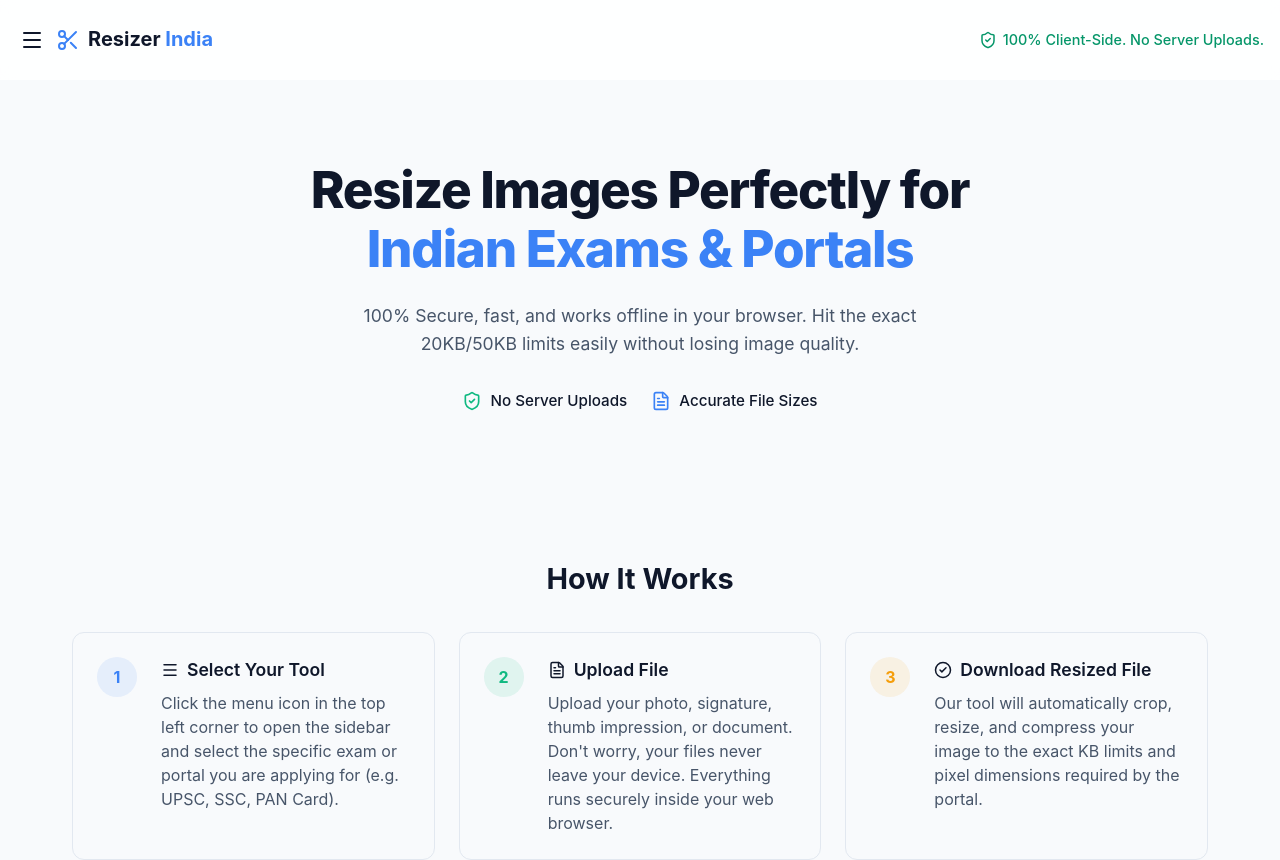
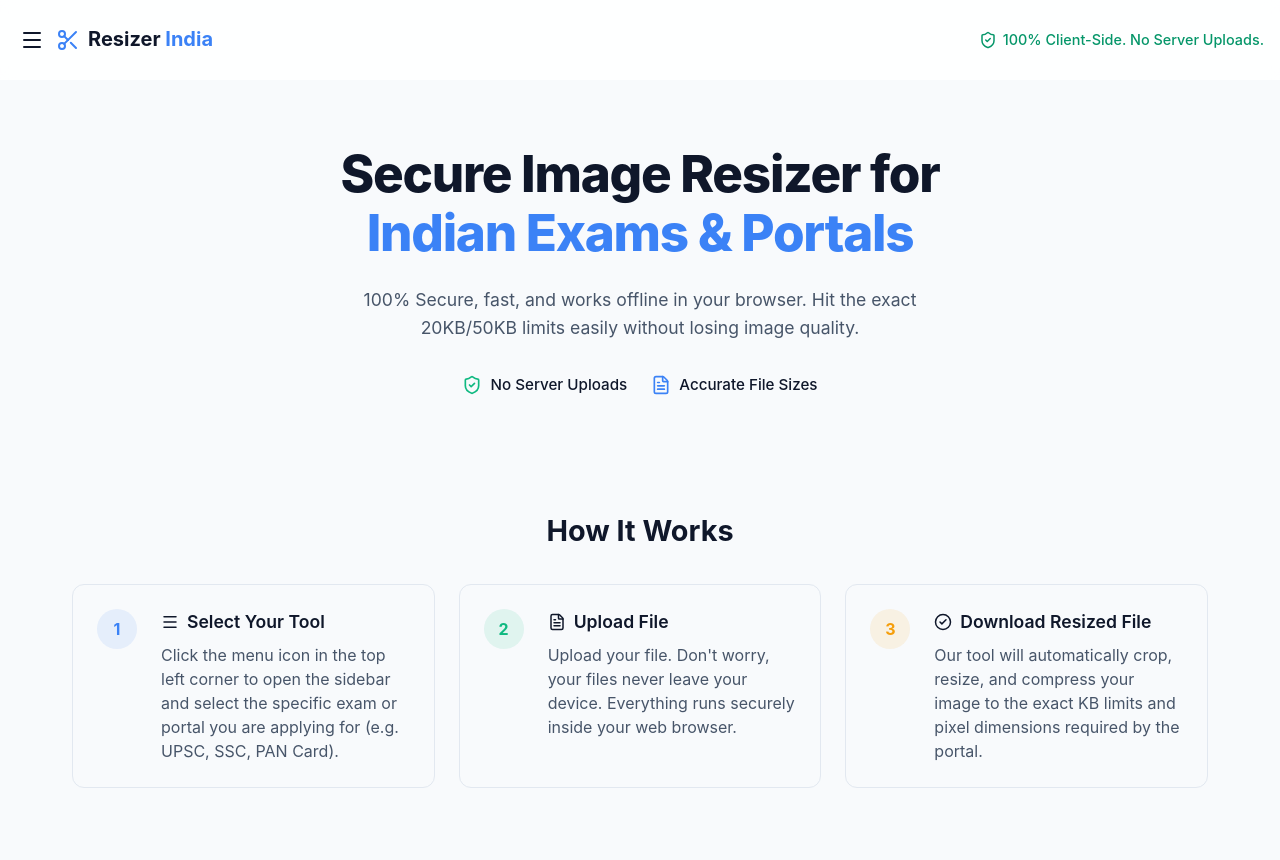
Before and after one commit to TechyNisarg/resizer-india, a React (Vite) app: page / in a window 1280 px wide. Shown: the top 860 px of the page. Built offline with nearby package versions, Linux system fonts and the light colour scheme.

Commit message:
style: refine hero spacing and update step 2 text

```diff
--- a/src/components/LandingPage.tsx
+++ b/src/components/LandingPage.tsx
@@ -4,9 +4,9 @@ import { ShieldCheck, FileText, CheckCircle2, User, Menu } from 'lucide-react';
 export const LandingPage: React.FC = () => {
   return (
     <div className="landing-page" style={{ maxWidth: '1200px', margin: '0 auto', paddingBottom: '4rem' }}>
-      <div style={{ textAlign: 'center', marginBottom: '4rem', padding: '3rem 1rem 1rem' }}>
+      <div style={{ textAlign: 'center', marginBottom: '2rem', padding: '2rem 1rem 1rem' }}>
         <h1 style={{ fontSize: '3.2rem', fontWeight: 800, color: 'var(--text-primary)', marginBottom: '1.5rem', letterSpacing: '-0.025em', lineHeight: 1.15 }}>
-          Resize Images Perfectly for <br className="hide-on-mobile" /><span style={{ color: 'var(--primary)' }}>Indian Exams & Portals</span>
+          Secure Image Resizer for <br className="hide-on-mobile" /><span style={{ color: 'var(--primary)' }}>Indian Exams & Portals</span>
         </h1>
         <p style={{ fontSize: '1.1rem', color: 'var(--text-secondary)', maxWidth: '650px', margin: '0 auto 2rem', lineHeight: 1.6 }}>
           100% Secure, fast, and works offline in your browser. Hit the exact 20KB/50KB limits easily without losing image quality.
@@ -38,7 +38,7 @@ export const LandingPage: React.FC = () => {
             <div style={{ width: '40px', height: '40px', borderRadius: '50%', background: 'rgba(16, 185, 129, 0.1)', color: '#10b981', display: 'flex', alignItems: 'center', justifyContent: 'center', fontWeight: 'bold', flexShrink: 0 }}>2</div>
             <div>
               <h3 style={{ fontSize: '1.1rem', fontWeight: 600, color: 'var(--text-primary)', marginBottom: '0.5rem', display: 'flex', alignItems: 'center', gap: '0.5rem' }}><FileText size={18} /> Upload File</h3>
-              <p style={{ color: 'var(--text-secondary)', lineHeight: 1.5 }}>Upload your photo, signature, thumb impression, or document. Don't worry, your files never leave your device. Everything runs securely inside your web browser.</p>
+              <p style={{ color: 'var(--text-secondary)', lineHeight: 1.5 }}>Upload your file. Don't worry, your files never leave your device. Everything runs securely inside your web browser.</p>
             </div>
           </div>
 
```
